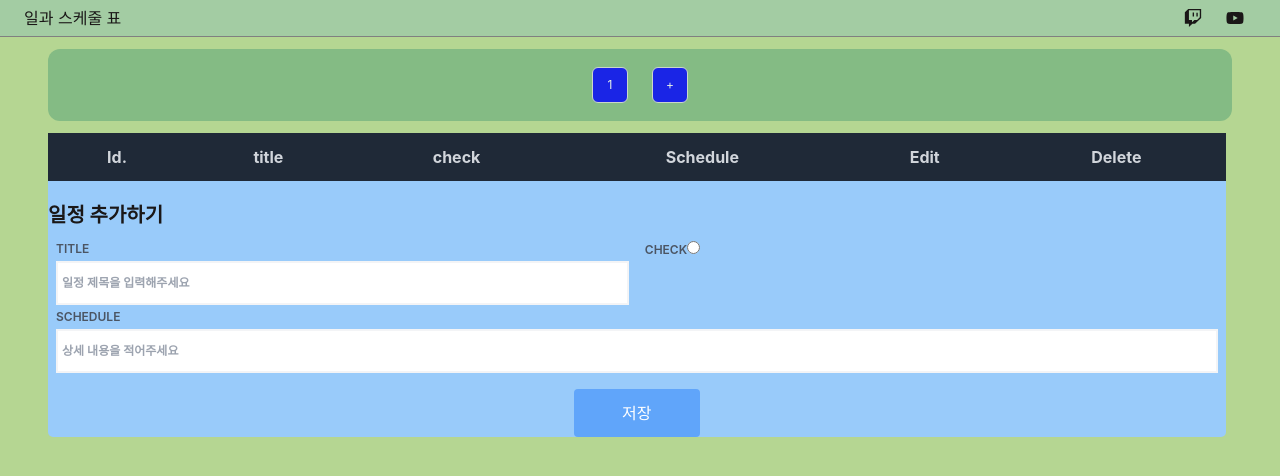
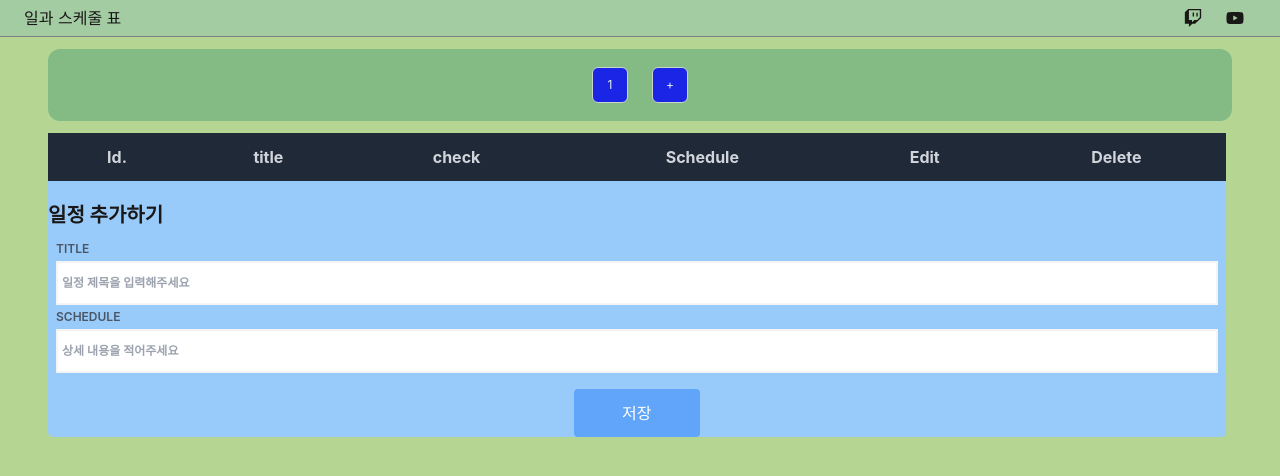
Before and after one commit to kimminkum/react_schedule_basic, a React (Create React App) app: page / in a window 1280 px wide. Shown: the top 476 px of the page. Built offline with nearby package versions, Linux system fonts and the light colour scheme.

Commit message:
아이콘 체크박스 적용 삭제시 오류수정과 보이는 css 수정이 필요

```diff
--- a/src/Board.js
+++ b/src/Board.js
@@ -13,7 +13,7 @@ const Board = () => {
 
     //고유 값으로 사용 될 id
     //ref 를 사용하여 변수 담기
-    const nextId = useRef(2);
+    const nextId = useRef(1);
 
 //더미 데이터 호출
     // useEffect(() => {
--- a/src/Post.js
+++ b/src/Post.js
@@ -52,16 +52,16 @@ const Post = ({onSaveData}) => {
                             required placeholder='일정 제목을 입력해주세요' type='text' name='title'
                             value={form.title} onChange={handleChange} />
                     </label>
-                    <label htmlFor='check' className='w-full flex-1 mx-2 text-xs font-semibold
-                    text-gray-600 uppercase'>Check
+                    {/* <label htmlFor='check' className='w-full flex-1 mx-2 text-xs font-semibold
+                    text-gray-600 uppercase'>Check */}
                         {/* <input className='w-full py-3 px-1 mt-1
                         text-gray-800 appearance-none
                         border-2 border-gray-100
                         focus:text-gray-500 focus:outline-none focus:border-gray-200'
                             required placeholder='체크 여부' type='radio' name='check'
                             value={form.check} onChange={handleChange} /> */}
-                        <input required placeholder='체크 여부' type='radio' name='check' value={form.check} onChange={handleChange}  />
-                    </label>
+                        {/* <input required placeholder='체크 여부' type='radio' name='check' value={form.check} onChange={handleChange}  /> */}
+                    {/* </label> */}
                 </div>
                 <div className="flex flex-col md:flex-row">
                     <label htmlFor="schedule" className="w-full flex-1 mx-2 text-xs font-semibold
--- a/src/Td.js
+++ b/src/Td.js
@@ -1,4 +1,5 @@
 import React from 'react';
+import { BsFillPencilFill, BsFillTrashFill } from 'react-icons/bs';
 
 //삭제 관련 같은데 삭제하면 에러남
 
@@ -14,12 +15,12 @@ const Td = ({item, handleRemove, handleEdit}) => {
         <tr className='"bg-white border-2 border-gray-200'>
             <td className='px-4 py-3'>{item.id}</td>
             <td className='px-4 py-3'>{item.title}</td>
-            <td className='px-4 py-3'>{item.check}</td>
+            <td className='px-4 py-3'><input type='checkbox' /></td>
             <td className='px-4 py-3'>{item.schedule}</td>
             <td onClick={onEdit} className='text-center text-purple-400 cursor-pointer show-modal'>
-                <i class="far fa-edit"></i></td>
+            <BsFillPencilFill/></td>
             <td onClick={onRemove} className='text-center text-purple-400 cursor-pointer'>
-                <i class="far fa-trash-alt"></i></td>
+            <BsFillTrashFill/></td>
         </tr>
         </>
     )
```
